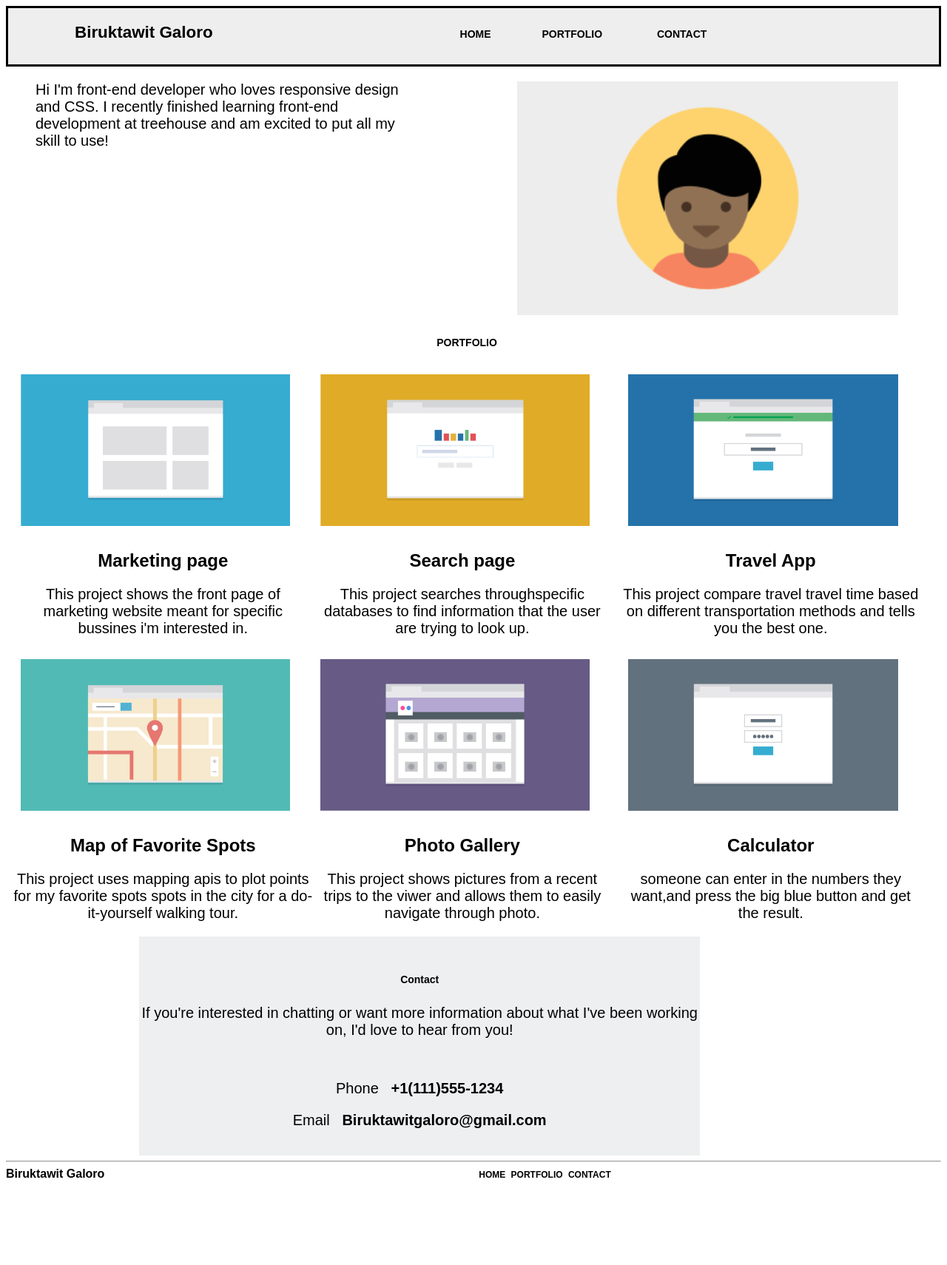
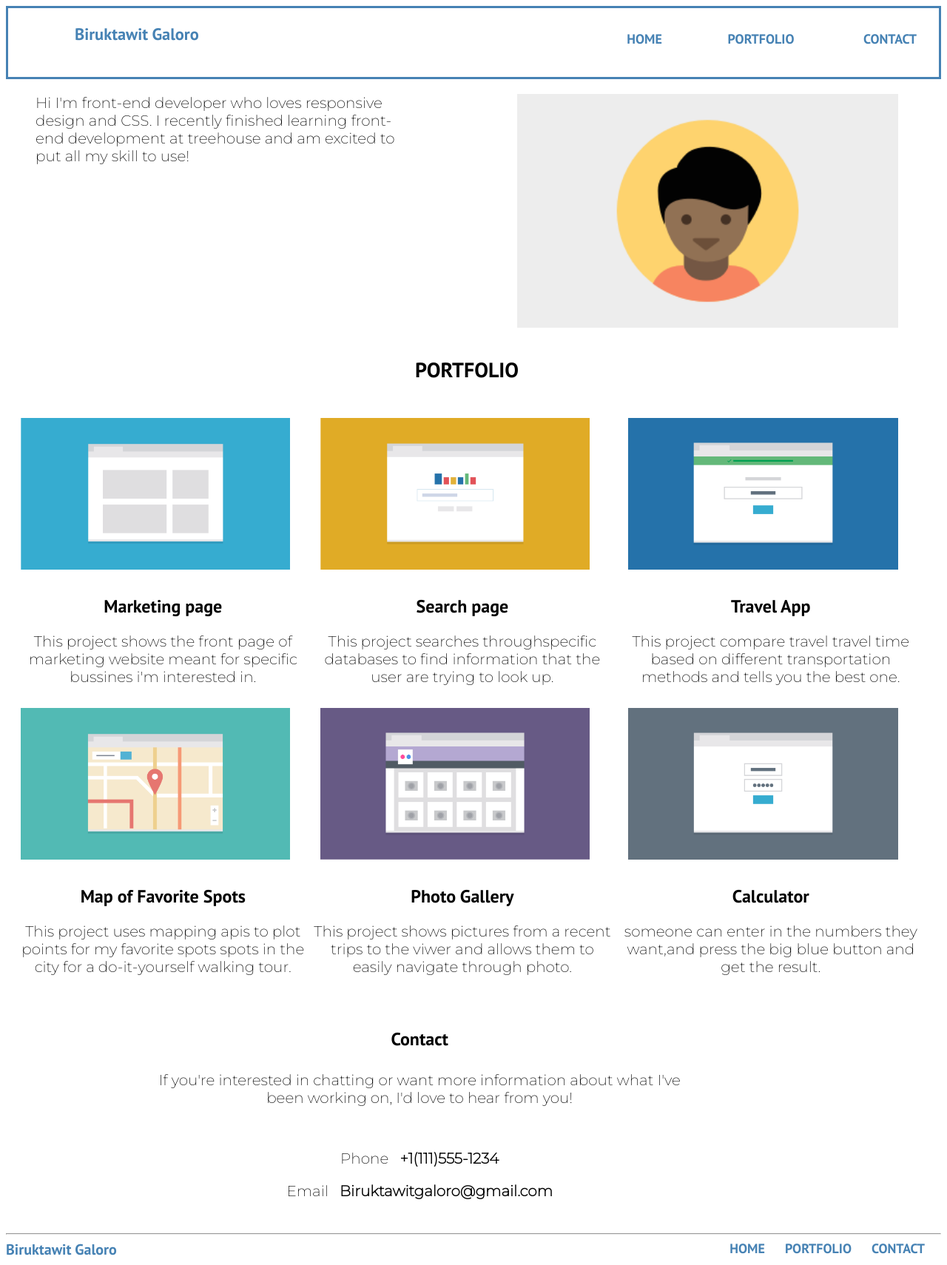
Before and after one commit to galorbir000/project-2, a plain HTML site: page index.html in a window 1280 px wide. Shown: the whole page at 74% size. Before the commit the page ends 1604 px from the top, so only its background shows below. Drawn offline with Linux system fonts and the light colour scheme; a web font is replaced by a local one.

Commit message:
corrections

```diff
--- a/CSS/style.css
+++ b/CSS/style.css
@@ -3,7 +3,11 @@
 }
 *{
     box-sizing: border-box;
-    font-family: sans-serif;
+    font-family: 'Montserrat', sans-serif;
+
+}
+h1, h2, #profile-name, .profile-name, ul li{
+    font-family: 'PT Sans', sans-serif;
 }
 
 /* main header for mobile first aproach */
@@ -13,13 +17,22 @@ main{
     margin: 0 10px;
     /* background: rgba(178,219,221,.65); */
 }
+ul {
+    text-align: center;
+    float:none;
+    padding: 10px 20px;
+    margin-left: -50px;
+}
+
 img{
     max-width:90% ;
     margin: 10px 10px;
+
 }
 #profile-image{
     width:60%;
     margin: 20px 60px;
+
 }
 footer li{
     display: none;
@@ -32,7 +45,7 @@ footer li{
 }
 .profile-name{
     margin-right:100px;
-
+    color: steelblue;
 }
 div a, nav a, footer a{
     text-decoration: none;
@@ -41,8 +54,13 @@ div a, nav a, footer a{
 }
 nav a{
     font-weight: bold;
-
-
+    font-family: 'PT Sans', sans-serif;
+    font-size: 18px;
+    color: steelblue;
+    padding: 0 10px;
+    /* border: solid; */
+    /* border-bottom: solid; */
+    /* border-top: solid; */
 }
 .main-nav li{
     margin-bottom: 20px;
@@ -51,6 +69,7 @@ nav a{
 #profile-name {
     display: inline-block;
     margin-left: 90px;
+    font-size: 20px;
 }
 .homenav, .contactnav{
     margin-left: 70px;
@@ -64,20 +83,20 @@ p{
     text-align: center;
 }
 #portfolio,h2{
-    font-size: 1em;
+    /* font-size: 1em; */
     text-align: center;
 }
 .contact {
     background: #edeff0;
-    background: #edeff0;
+    /* background: #edeff0; */
     /* background-size: cover; */
     margin:0 10px;
-    /* background: cadetblue; */
+    background: white;
 }
 .contact h2{
     margin-bottom: -10px;
     margin-top: 50px;
-    font-size: 1em;
+    /* font-size: 1em; */
 }
 body{
     font-size: 14px;
@@ -99,19 +118,23 @@ body{
     display: inline;
 
 }
+ul {
+    float: right;
+}
 #profile-name{
     font-size:1.4rem
 }
 header{
     padding:20px 0 30px 0;
     border: solid;
-    background: #eee;
+    background: white;
+    color: steelblue;
 }
 header ul{
     display: inline;
-            padding: 0 0px 0 200px;
-            font-weight: bold;
-            margin: 0 10px 0 60px;
+    /* padding: 0; */
+    font-weight: bold;
+    margin: 0;
 }
 header li{
     font-size: 14px;
@@ -168,7 +191,9 @@ footer ul{
     margin: 0 10px 0 200px;
 }
 .profile-name{
-    font-size: 16px;}
+    font-size: 20px;
+    /* font-family: 'PT Sans', sans-serif; */
+    }
 
 }
 /* @media 768px */
@@ -178,7 +203,7 @@ footer ul{
         margin-left: 280px;
         margin-bottom: 20px;
         margin-top:30px;
-        font-size: 20px;
+        font-size: 25px;
     }
     .main-nav li{
         display: inline-block;
@@ -187,8 +212,12 @@ footer ul{
 
 
     }
-    .main-nav{
-        margin-left:175px;
+    footer ul {
+        float: right;
+        font-size: 12px;
+    }
+    .main-nav ul{
+        margin-left:-20px;
         font-size: 17px;
     }
 
@@ -240,12 +269,15 @@ footer ul{
 
         footer ul{
             display: inline;
-            padding: 0 0px 0 200px;
+            padding: 0px 0px 0 20px;
             font-weight: bold;
             margin: 0 10px 0 60px;
         }
         .profile-name{
-            font-size: 16px;
+            font-size: 20px;
+            float: left;
+            margin-top: 0;
+
         }
         .contact p{
             width: 70%;
--- a/index.html
+++ b/index.html
@@ -7,6 +7,10 @@
     <title>Biruktawit's portfolio</title>
     <link rel="stylesheet" href="CSS/style.css">
   <link href="https://fonts.googleapis.com/css?family=Muli%7CRoboto:400,300,500,700,900" rel="stylesheet">
+  <style>
+    @import url('https://fonts.googleapis.com/css2?family=Montserrat:wght@200&family=PT+Sans:wght@700&display=swap');
+    </style>
+
 </head>
 <body id="home">
 
@@ -87,9 +91,9 @@
         <ul>
 
 
-            <li > <a href="#home">HOME</a></li>
-            <li><a href="#portfolio">PORTFOLIO</a></li>
-            <li> <a href="#contact">CONTACT</a></li>
+            <li class="" > <a href="#home">HOME</a></li>
+            <li class=""><a href="#portfolio">PORTFOLIO</a></li>
+            <li class=""> <a href="#contact">CONTACT</a></li>
 
 
         </ul>
```
